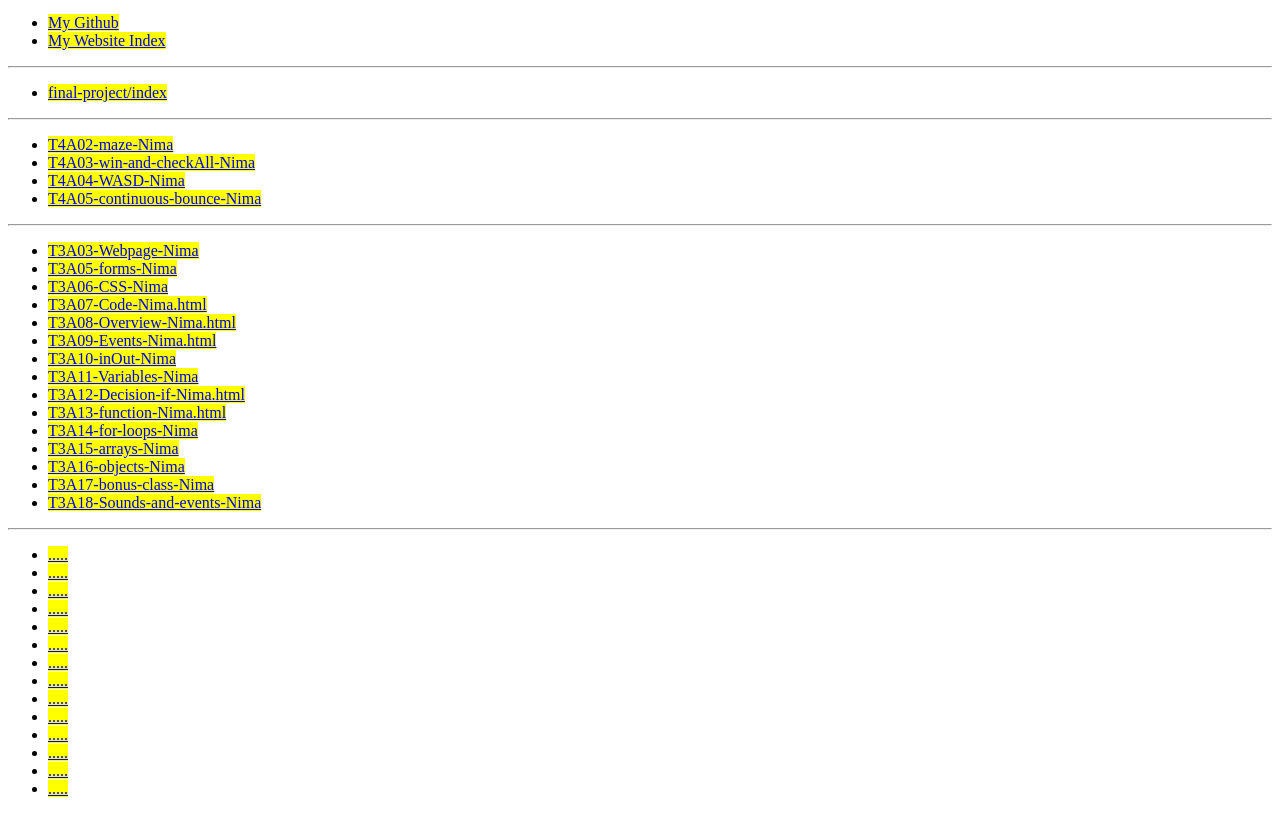
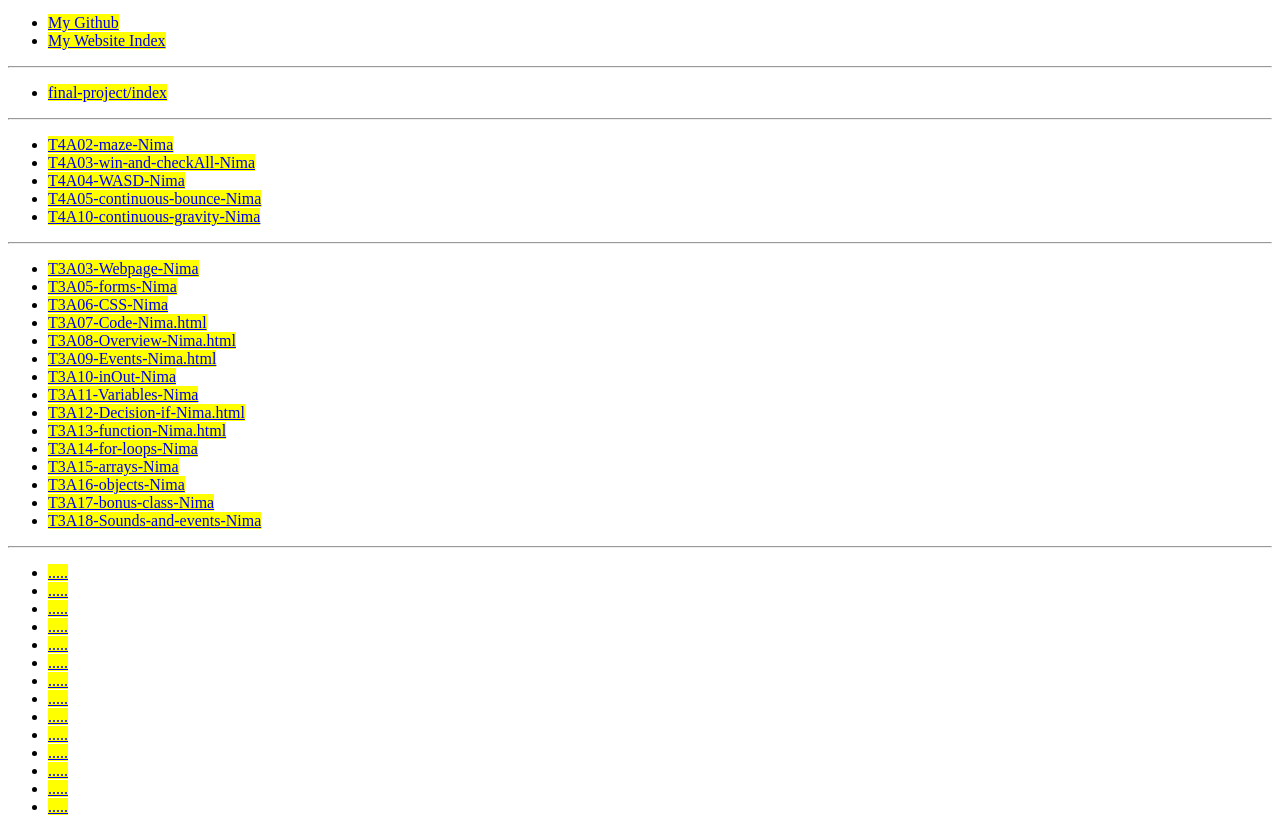
Before and after one commit to Nima-82/mss-game-dev, a plain HTML site: page public/index.html in a window 1280 px wide. Shown: the part 67-899 px from the top of the page. Drawn offline with Linux system fonts and the light colour scheme.

Commit message:
Update index.html

```diff
--- a/public/index.html
+++ b/public/index.html
@@ -22,6 +22,7 @@ Links to all my filles<br>
 <li><a style="background:yellow" href="T4A03-win-and-checkAll-Nima.html">T4A03-win-and-checkAll-Nima</a>
 <li><a style="background:yellow" href="T4A04-WASD-Nima.html">T4A04-WASD-Nima</a>
 <li><a style="background:yellow" href="T4A05-continuous-bounce-Nima.html">T4A05-continuous-bounce-Nima</a>
+<li><a style="background:yellow" href="T4A10-continuous-gravity-Nima.html">T4A10-continuous-gravity-Nima</a>
 </ul>
 
 <hr>
```
